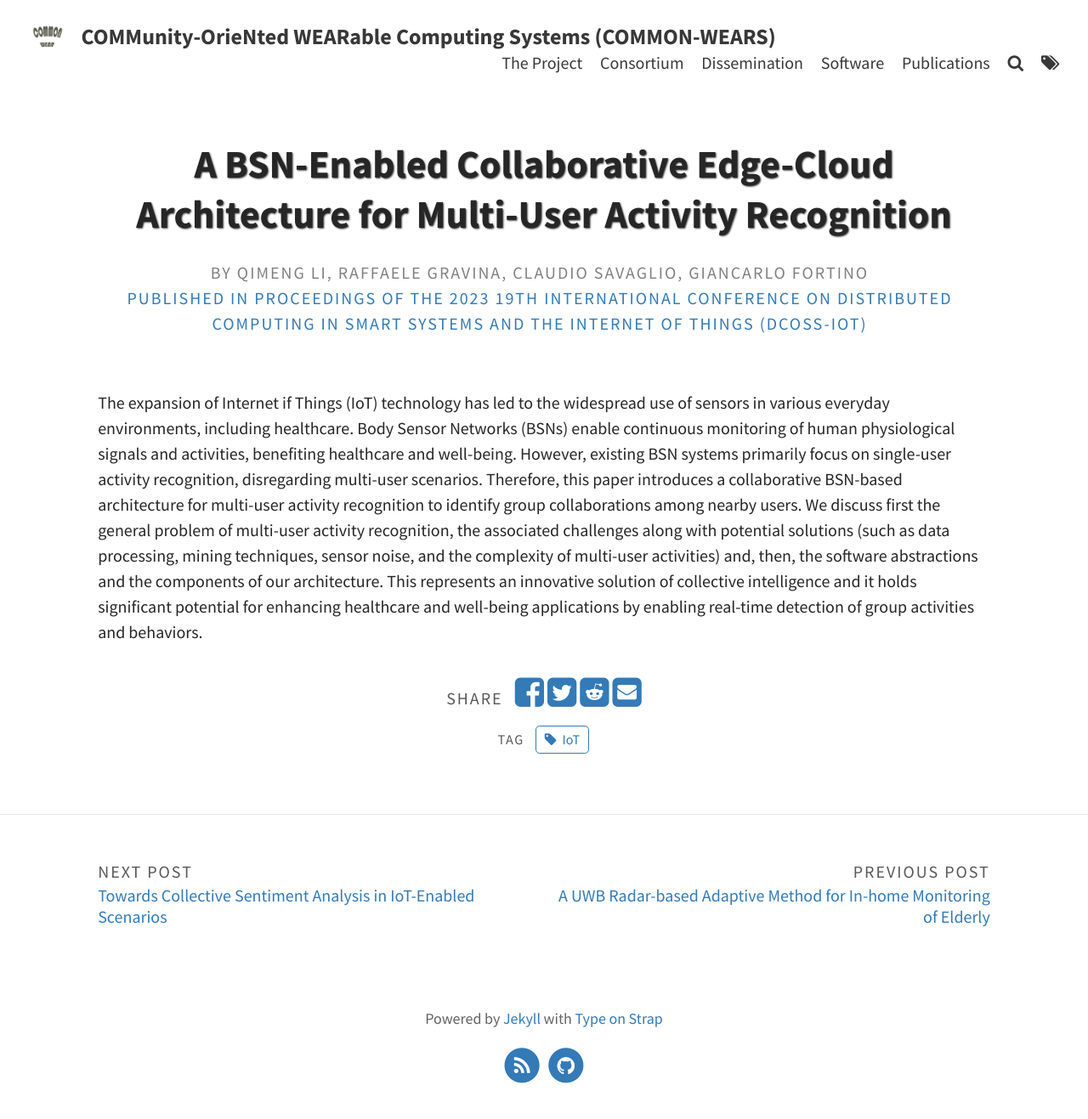
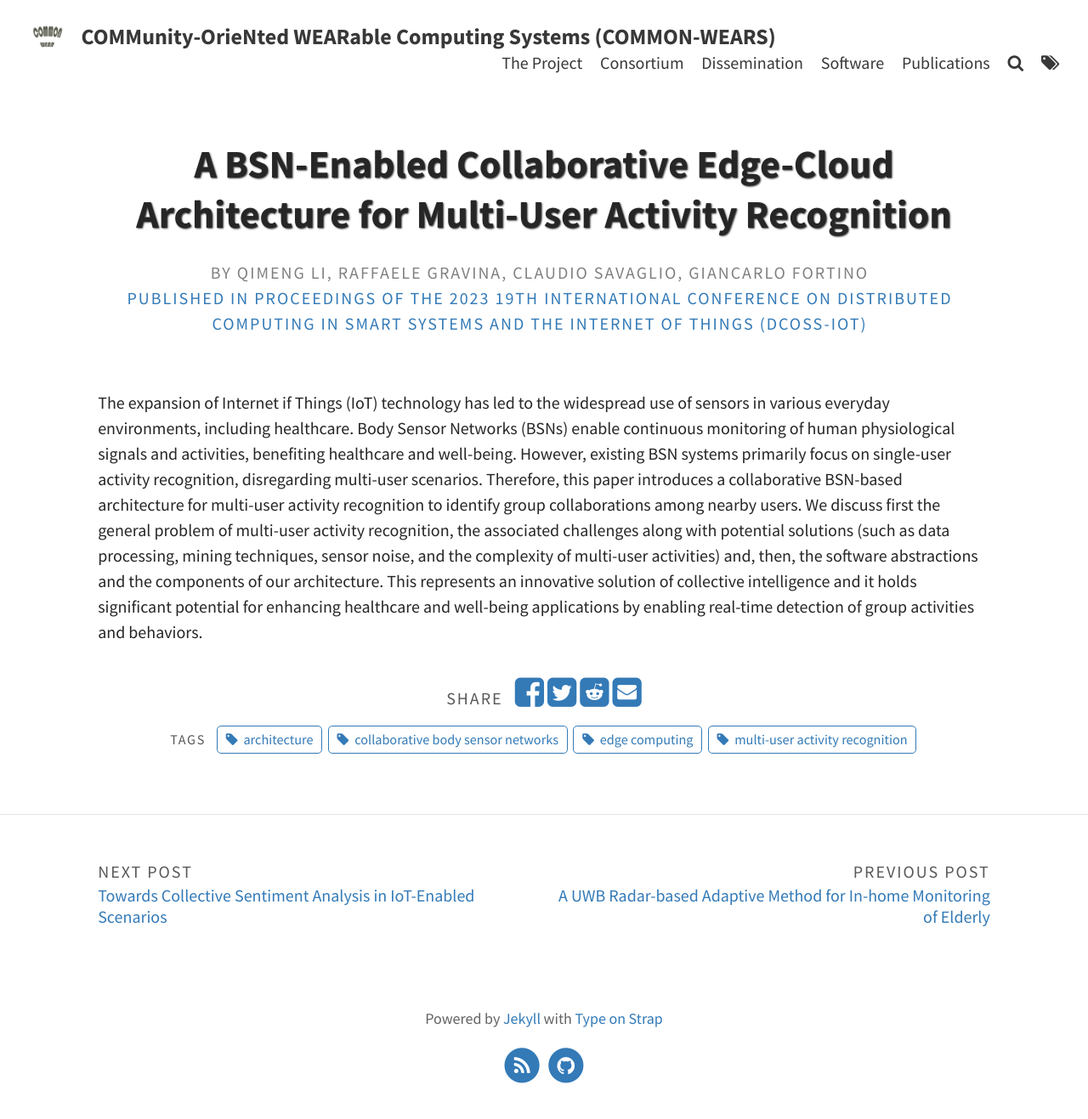
Before and after one commit to common-wears/2022, a Jekyll site: the page built from _posts/2023-09-10-BSN-DCOSS-IoT.md, in a window 1280 px wide. Shown: the whole page at 85% size. Built offline with Jekyll 4.4.1, drawn with Linux system fonts in a browser that asks for light colours.

Commit message:
Update 2023-09-10-BSN-DCOSS-IoT.md

```diff
--- a/_posts/2023-09-10-BSN-DCOSS-IoT.md
+++ b/_posts/2023-09-10-BSN-DCOSS-IoT.md
@@ -5,7 +5,7 @@ title: "A BSN-Enabled Collaborative Edge-Cloud Architecture for Multi-User Activ
 # List authors here as they appear in the paper
 authors: Qimeng Li, Raffaele Gravina, Claudio Savaglio, Giancarlo Fortino
 # List keywords to get more visibility
-tags: [IoT]
+tags: [multi-user activity recognition, architecture, edge computing, collaborative body sensor networks]
 # Add the journal / proceedings
 journal: Proceedings of the 2023 19th International Conference on Distributed Computing in Smart Systems and the Internet of Things (DCOSS-IoT)
 # Add the DOI
```
